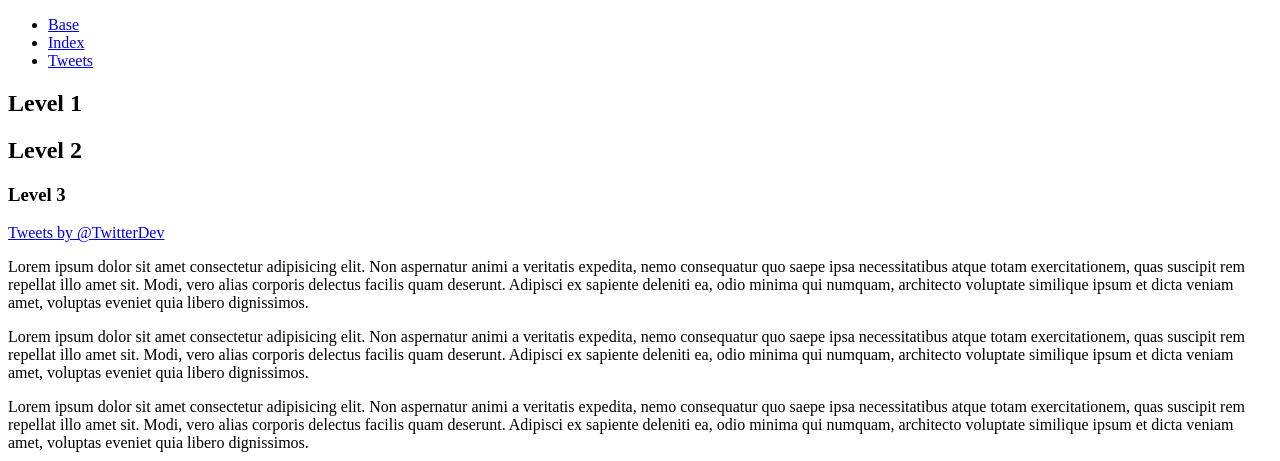
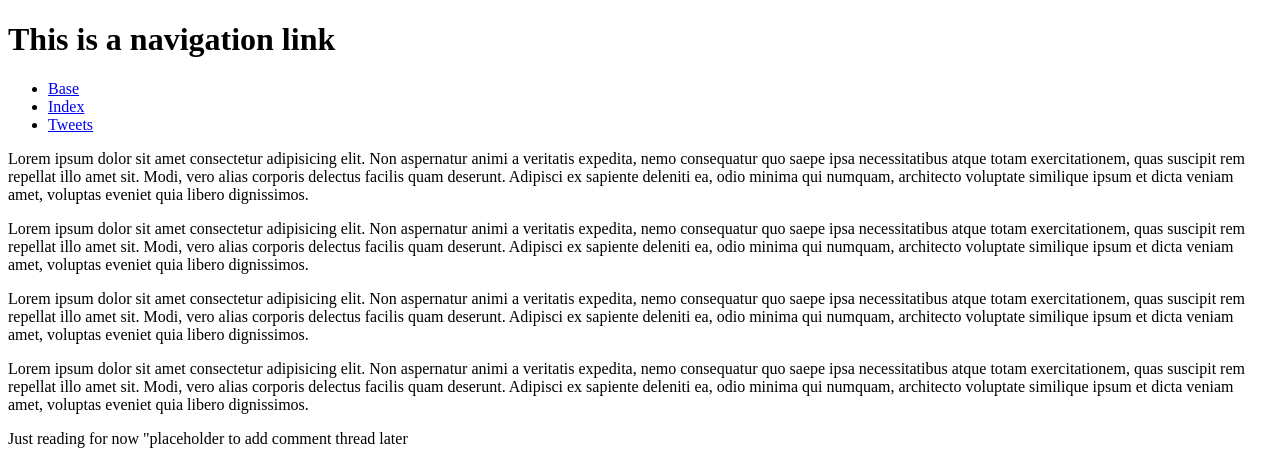
Before and after one commit to ObedK7/My_First_Portfolio, a plain HTML site: page html_basic/tweets.html in a window 1280 px wide. Shown: the top 461 px of the page. Drawn offline with Linux system fonts and the light colour scheme.

Commit message:
Changes made

```diff
--- a/html_basic/tweets.html
+++ b/html_basic/tweets.html
@@ -10,6 +10,7 @@
 <body>
 
     <header>
+        <h1>This is a navigation link</h1>
         <ul>
             <li><a href="./base_index.html">Base</a></li>
             <li><a href="./index.html">Index</a></li>
@@ -20,18 +21,6 @@
 
 
     <main>
-
-
-        <aside>
-            <h1>Level 1</h1>
-            <h2>Level 2</h2>
-            <h3>Level 3</h3>
-        </aside>
-
-
-        <a class="twitter-tweet" href="https://twitter.com/TwitterDev" data-chrome="nofooter noborders">
-            Tweets by @TwitterDev
-        </a>
 
 
 
@@ -77,6 +66,12 @@
             </p>
 
         </article>
+
+
+        <aside>
+            <p>Just reading for now "placeholder to add comment thread later</p>
+        </aside>
+
         <a href="./index.html">Home</a>
         <a href="./tweets.html">Click for more Tweets</a>
         <img src="https://i.ibb.co/gTDZZT8/ALX-Logo-07.png" alt="ALX-Logo" title="ALX-Logo">
```
Also changed, not shown: html_basic/index.html (+8 -10 lines).
